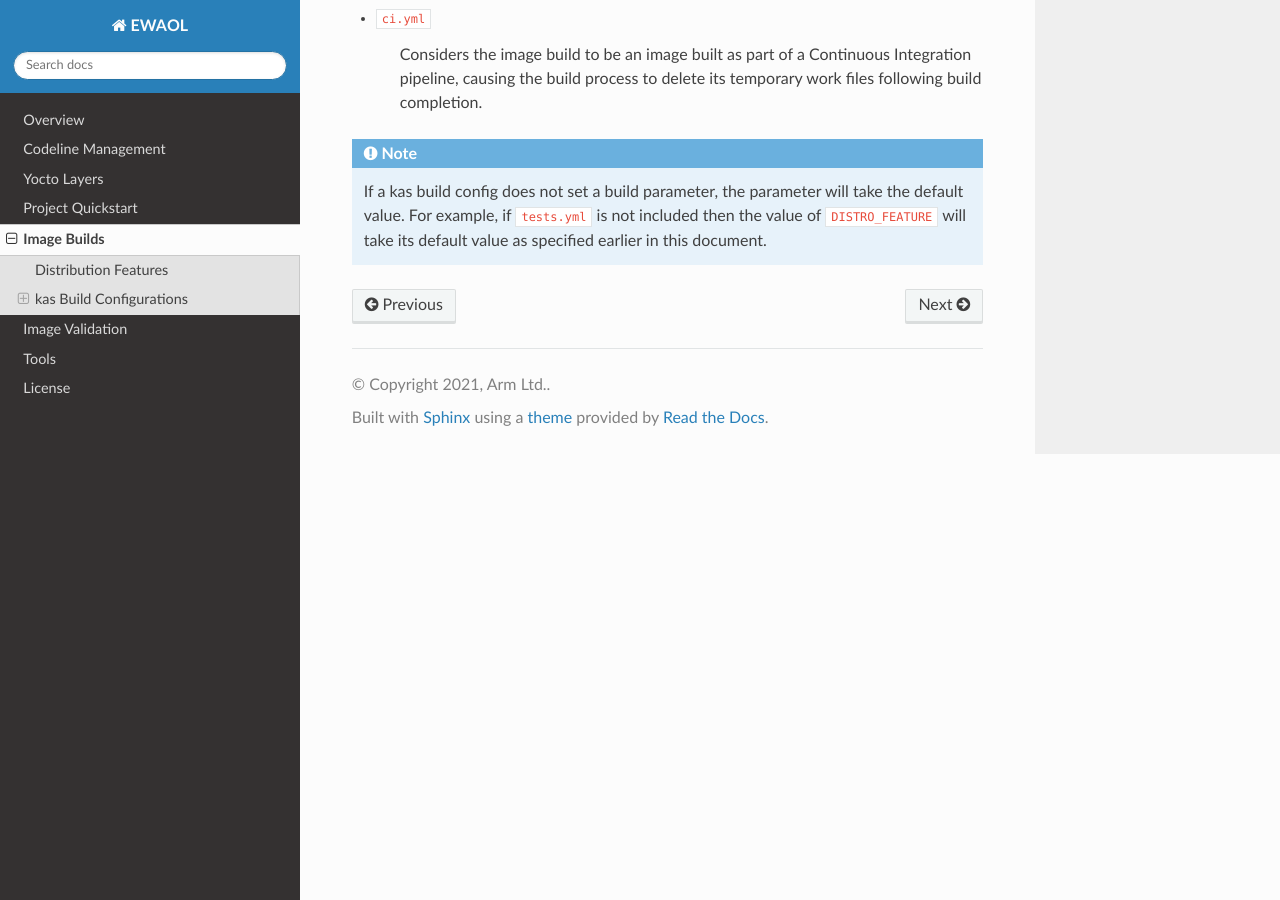
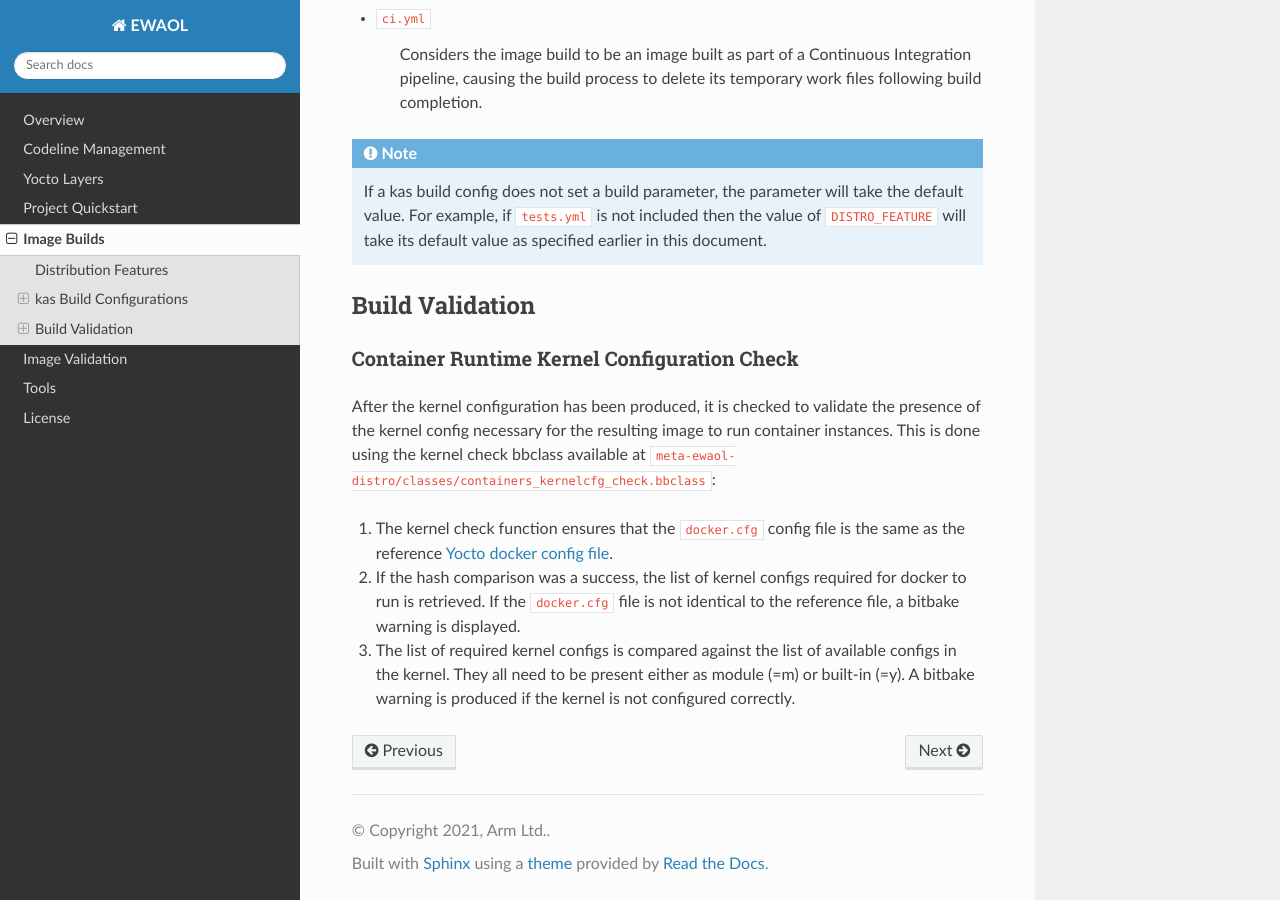
Before and after one commit to chaoge525/soafee_demo, a Sphinx documentation site: the page built from documentation/builds.rst, in a window 1280 px wide and 900 px high, scrolled down 2992 px. Built offline with Sphinx 7.4.7 and the Read the Docs theme 2.0.0, drawn with Linux system fonts in a browser that asks for light colours.

Commit message:
doc: Add section about build time validation
This patch adds a section in the documentation talking about the kernel
config build time validation.

Issue-Id: SCM-3031
Signed-off-by: Hugo L'Hostis <hugo.lhostis@arm.com>
Change-Id: Ie26becbccd4f63cb0730fe2f62e46d3dd06e4cb2

```diff
--- a/documentation/builds.rst
+++ b/documentation/builds.rst
@@ -141,3 +141,29 @@ There are currently two build modifier YAML files:
   take the default value. For example, if ``tests.yml`` is not included then
   the value of ``DISTRO_FEATURE`` will take its default value as specified
   earlier in this document.
+
+Build Validation
+----------------
+
+Container Runtime Kernel Configuration Check
+^^^^^^^^^^^^^^^^^^^^^^^^^^^^^^^^^^^^^^^^^^^^
+
+After the kernel configuration has been produced, it is checked to validate the
+presence of the kernel config necessary for the resulting image to run
+container instances. This is done using the kernel check bbclass available at
+``meta-ewaol-distro/classes/containers_kernelcfg_check.bbclass``:
+
+1. The kernel check function ensures that the ``docker.cfg`` config file is the
+   same as the reference `Yocto docker config file`_.
+
+2. If the hash comparison was a success, the list of kernel configs required
+   for docker to run is retrieved. If the ``docker.cfg`` file is not identical
+   to the reference file, a bitbake warning is displayed.
+
+3. The list of required kernel configs is compared against the list of
+   available configs in the kernel. They all need to be present either as module
+   (=m) or built-in (=y). A bitbake warning is produced if the kernel is not
+   configured correctly.
+
+.. _Yocto docker config file: http://git.yoctoproject.org/cgit/cgit.cgi/yocto-kernel-cache/tree/features/docker/docker.cfg
+.. _Kas documentation: https://kas.readthedocs.io/en/latest/userguide.html#including-configuration-files-from-other-repos
```
Also changed, not shown: 1 other file.
